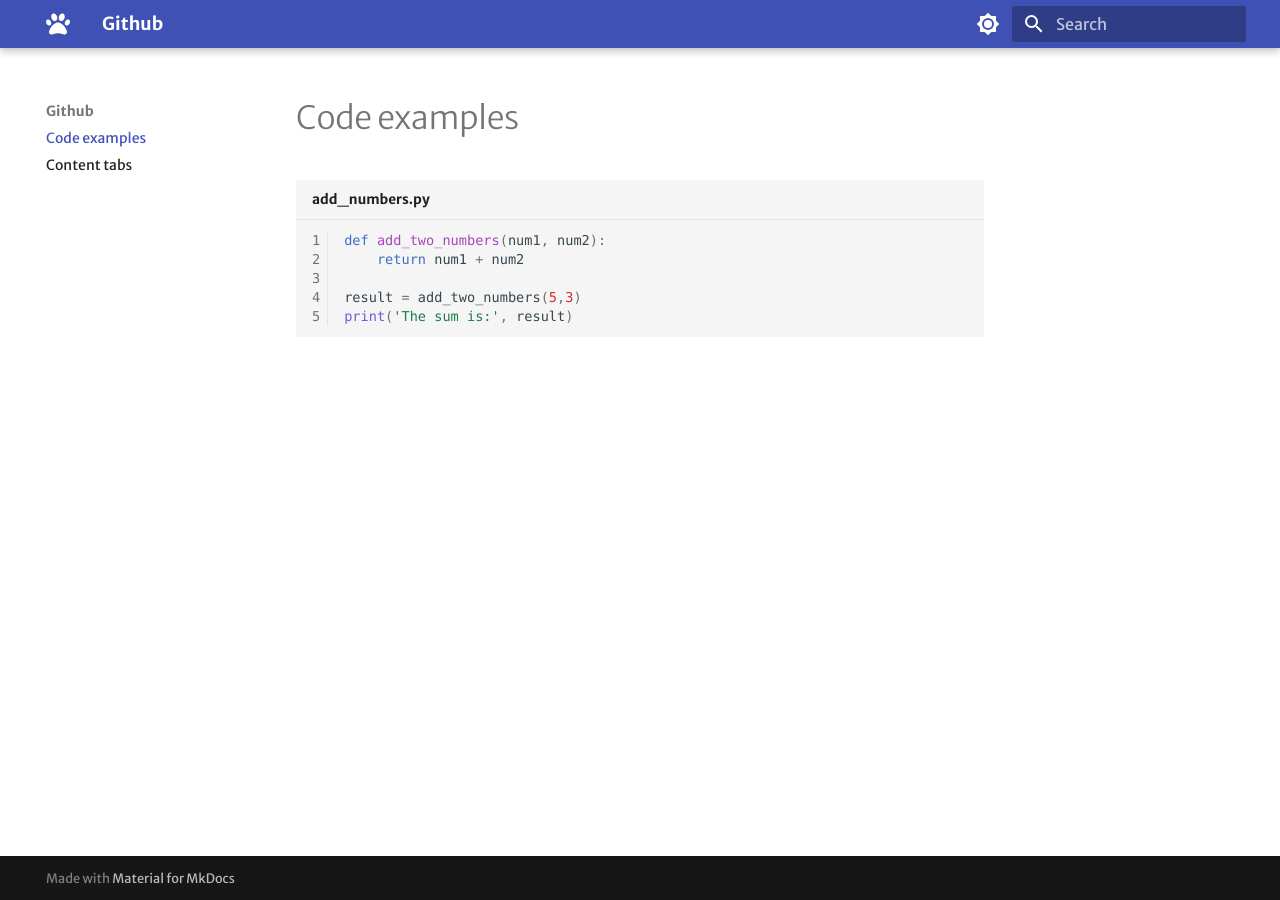
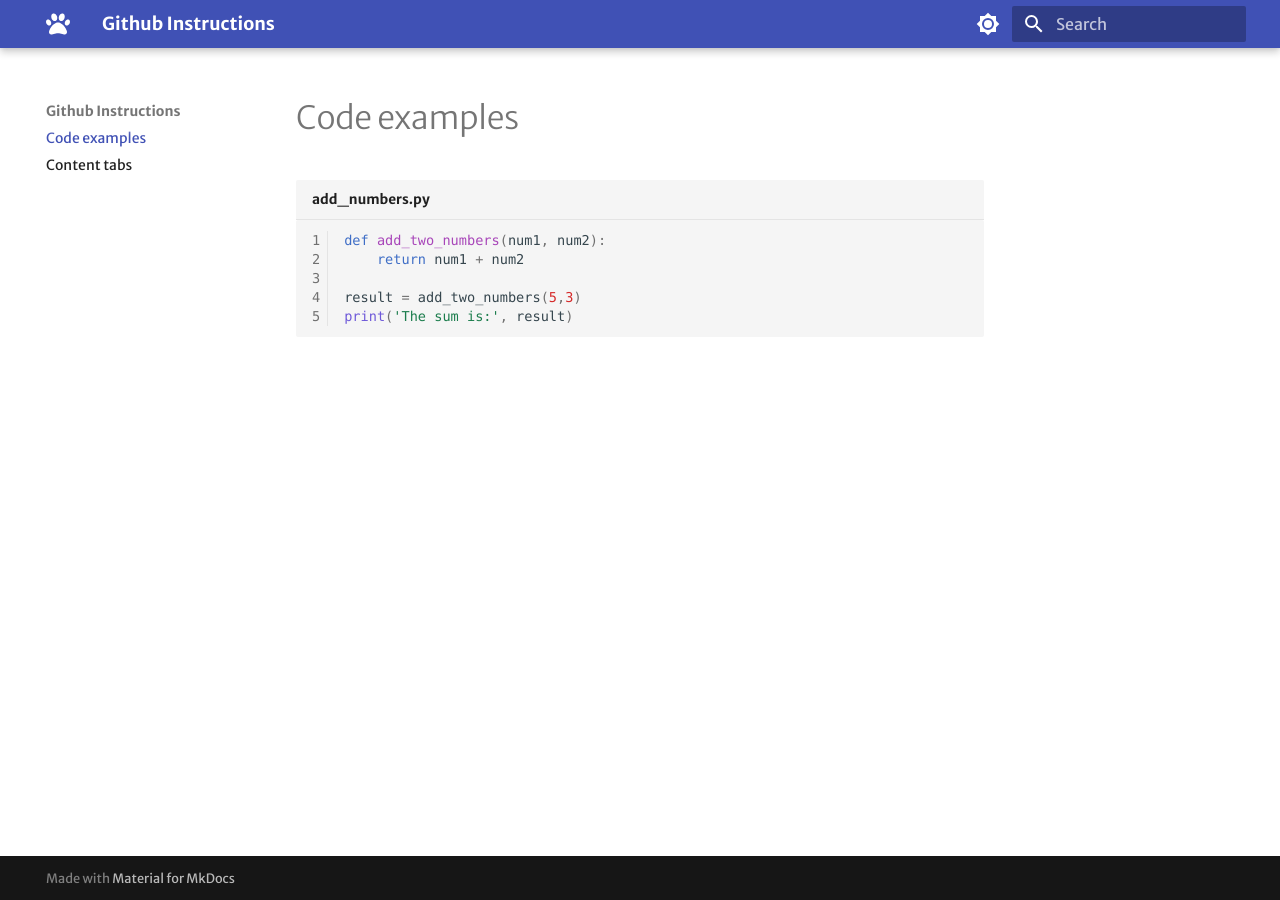
Before and after one commit to Ryan485/COMM2216-Final-Assignment, an MkDocs documentation site: the page built from docs/code-examples.md, in a window 1280 px wide. Built offline with MkDocs 1.6.1 and Material for MkDocs 9.7.7, drawn with Linux system fonts in a browser that asks for light colours; some web fonts are replaced.

Commit message:
Changed title to "Github Instructions"

```diff
--- a/mkdocs.yml
+++ b/mkdocs.yml
@@ -1,4 +1,4 @@
-site_name: Github
+site_name: Github Instructions
 site_url: https://github.com/
 theme:
   name: material
```
